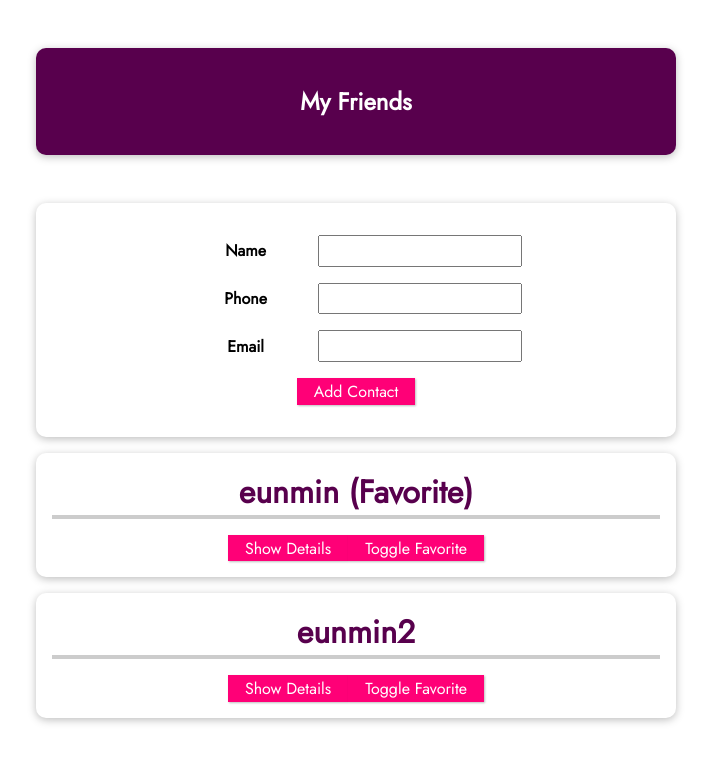
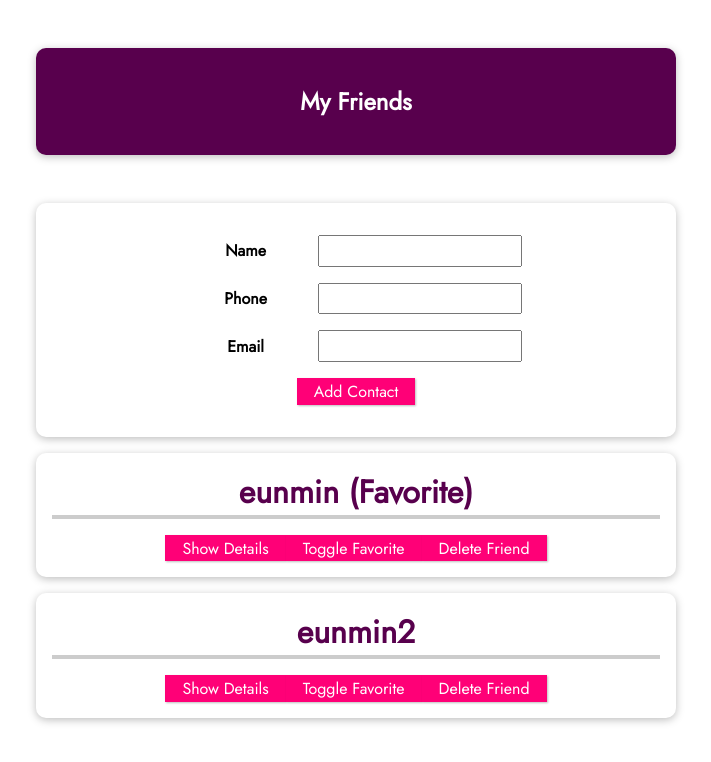
Before and after one commit to babyazalea/vue-first-app, a Vue app: page / in a window 1280 px wide. Shown: the top 762 px of the page, without its empty margins (284-995 px from the left). Built offline with nearby package versions, Linux system fonts and the light colour scheme.

Commit message:
deleting Friend!

```diff
--- a/src/App.vue
+++ b/src/App.vue
@@ -14,6 +14,7 @@
         :email-address="friend.email"
         :is-favorite="friend.isFavorite"
         @toggle-favorite="toggleFavoriteStatus"
+        @delete="deleteContact"
       ></friend-contact>
     </ul>
   </section>
@@ -60,6 +61,9 @@
         ifFavorite: false,
       };
       this.friends.push(newFriendContact);
+    },
+    deleteContact(friendId) {
+      this.friends = this.friends.filter((friend) => friend.id !== friendId);
     },
   },
 };
--- a/src/components/FriendContact.vue
+++ b/src/components/FriendContact.vue
@@ -11,6 +11,7 @@
       <li><strong>Phone: </strong>{{ phoneNumber }}</li>
       <li><strong>Email: </strong>{{ emailAddress }}</li>
     </ul>
+    <button @click="$emit('delete', id)">Delete Friend</button>
   </li>
 </template>
 
@@ -43,7 +44,7 @@
       // },
     },
   },
-  emits: ["toggle-favorite"],
+  emits: ["toggle-favorite", "delete"],
   // emits: {
   //   "toggle-favorite": function(id) {
   //     if (id) {
```
